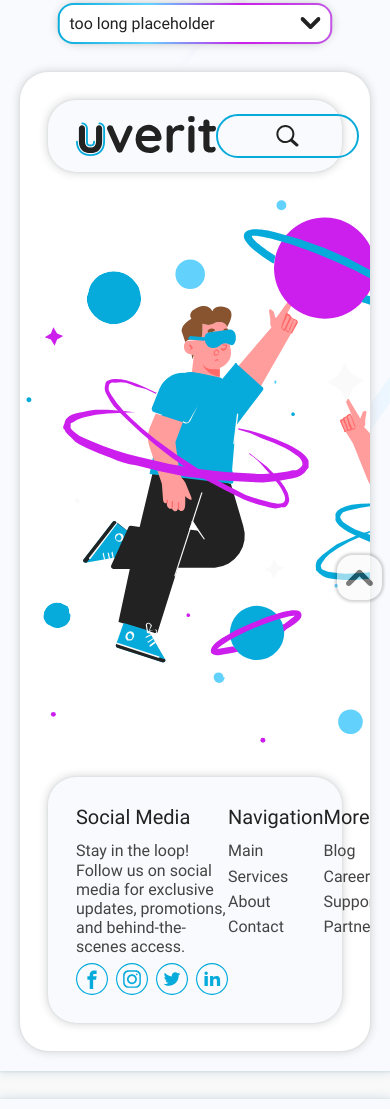
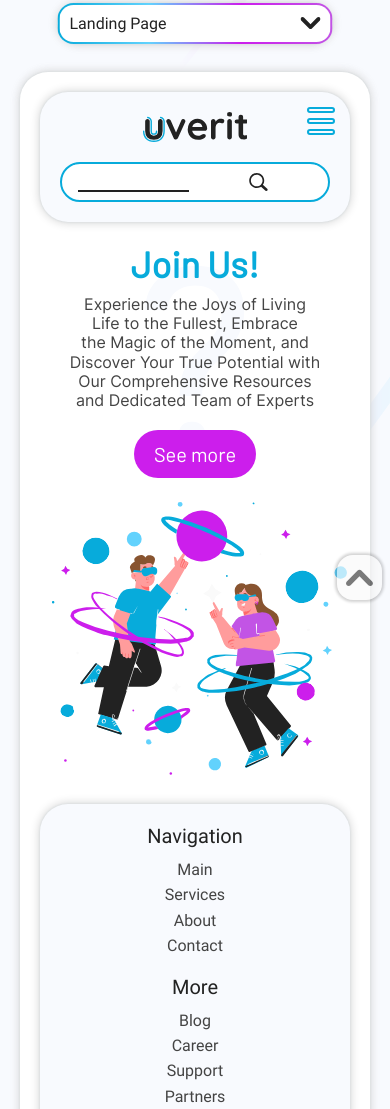
Before and after one commit to newhorizonweb/Uverit-Color-Palette, a plain HTML site: page int_resources/pages/ColorLayout.html in a window 390 px wide. Shown: the part 344-1453 px from the top of the page. Drawn offline with Linux system fonts and the light colour scheme.

Commit message:
v2.4.4 - Landing Page (layout) media
Added media query for the Landing Page section (Color Layout) + made some minor design changes.

Fixed the "Layouts" element's height issue when resizing the page.

```diff
--- a/int_resources/css/layouts.css
+++ b/int_resources/css/layouts.css
@@ -36,6 +36,14 @@
 }
 .cs3{
     stroke:rgb(136, 84, 48);
+}
+
+@media screen and (width <= 768px){
+
+    .layouts{
+        --wrapperPadding1: var(--wrapperPadding2);
+    }
+
 }
 
     /* Layout 0 - landing page */
@@ -85,9 +93,12 @@
     height:40px;
     margin-left:auto;
     margin-right:var(--wrapperPadding1);
+    box-sizing:border-box;
+
     display:flex;
     gap:0;
 
+    background-color:var(--shade1);
     border:solid 2px var(--ucp1);
     border-radius:100px;
     transition:0.15s;
@@ -189,6 +200,110 @@
     background-color:var(--ucp1a);
 }
 
+.lp-burger{
+    height:40px;
+    aspect-ratio:1/1;
+    display:none;
+    flex-direction:column;
+    justify-content:space-between;
+    cursor:pointer;
+}
+
+.lp-burger span{
+    width:100%;
+    height:7px;
+    box-sizing:border-box;
+    border:solid 2px var(--ucp1);
+    border-radius:100px;
+    transition:0.15s;
+}
+
+.lp-burger:hover span{
+    border:solid 2px var(--ucp1a);
+}
+
+                /* Layout 0 - Navbar - media */
+
+@media screen and (width <= 1024px){
+
+    .lp-navbar{
+        display:none;
+    }
+
+    .lp-burger{
+        display:flex;
+    }
+
+}
+
+@media screen and (width <= 768px){
+
+    .lp-nav{
+        padding:var(--wrapperPadding1) calc(var(--wrapperPadding1) * 2);
+        flex-wrap:wrap;
+        gap:var(--wrapperPadding1);
+    }
+
+    .lp-search{
+        order:1;
+        width:100%;
+        padding-left:16px;
+        margin:0;
+    }
+
+    .lp-search-box,
+    .lp-search-open .lp-search-box{
+        width:auto;
+        min-width:0;
+        flex:1;
+    }
+}
+
+@media screen and (width <= 540px){
+
+    .lp-nav{
+        padding:var(--wrapperPadding1);
+        position:relative;
+    }
+
+}
+
+@media screen and (width <= 440px){
+
+    .lp-logo{
+        width:100%;
+        height:30px;
+        display:flex;
+        justify-content:center;
+    }
+
+    .lp-burger{
+        height:28px;
+        aspect-ratio:1/1;
+        position:absolute;
+        top:15px;
+        right:15px;
+    }
+
+    .lp-burger span{
+        height:6px;
+    }
+
+}
+
+@media screen and (width <= 320px){
+
+    .lp-nav{
+        justify-content:center;
+    }
+
+    .lp-burger{
+        width:50%;
+        position:static;
+    }
+
+}
+
         /* Layout 0 - Content */
 
 .lp-content{
@@ -196,6 +311,7 @@
     padding:var(--wrapperPadding1) 0;
     display:flex;
     justify-content:center;
+    align-items:center;
     gap:100px;
 }
 
@@ -217,10 +333,11 @@
     transform:translate(-50%, -50%);
 
     color:var(--ucp3);
-    font-size:35vw;
+    font-size:max(35vw, 250px);
 }
 
 .lp-heading{
+    color:var(--ucp1);
     font-family:cp-font1;
     font-size:42px;
     font-weight:800;
@@ -228,7 +345,7 @@
 }
 
 .lp-desc{
-    width:min(500px, 100%);
+    width:100%;
     margin-top:10px;
     margin-bottom:var(--wrapperPadding1);
 
@@ -258,11 +375,74 @@
 }
 
 .lp-banner svg{
-    width:600px;
+    width:min(600px, 40vw);
 }
 
 .svg-cut-edge{
-    transform:scale(1.13);
+    transform:scale(1.1);
+}
+
+            /* Layout 0 - Content - media */
+
+@media screen and (width <= 1200px){
+
+    .lp-content{
+        gap:var(--wrapperPadding1);
+    }
+
+}
+
+@media screen and (width <= 1024px){
+
+    .lp-content{
+        flex-direction:column;
+    }
+
+    .lp-content-info{
+        width:100%;
+    }
+
+    .lp-banner{
+        width:min(600px, 100%);
+    }
+
+    .lp-banner svg{
+        width:100%;
+    }
+
+}
+
+@media screen and (width <= 540px){
+
+    .lp-heading{
+        font-size:36px;
+    }
+
+    .lp-desc{
+        font-size:16px;
+    }
+
+    .lp-btn{
+        font-size:20px;
+    }
+
+}
+
+@media screen and (width <= 320px){
+
+    .lp-heading{
+        font-size:36px;
+    }
+
+    .lp-desc{
+        font-size:16px;
+    }
+
+    .lp-btn{
+        padding:8px 10px;
+        font-size:18px;
+    }
+
 }
 
         /* Layout 0 - Footer */
@@ -334,13 +514,16 @@
 
             /* Layout 0 - block 5 */
 
+.lpf-block5{
+    align-self:center;
+}
+
 .lp-footer-logo{
     height:32px;
     align-self:center;
 }
 
 .lpf-block5 .lpf-heading{
-    text-align:center;
     margin-bottom:0;
 }
 
@@ -354,6 +537,7 @@
     justify-content:center;
     align-items:center;
 
+    text-align:center;
     color:var(--txt1);
     font-size:16px;
 
@@ -387,7 +571,118 @@
     background-color:var(--ucp2a);
 }
 
-            /* Layout 0 - PDF Settings */
+            /* Layout 0 - Footer - media */
+
+@media screen and (width <= 1200px){
+
+    .lp-footer{
+        flex-wrap:wrap;
+        gap:var(--wrapperPadding1);
+    }
+
+    .lpf-block{
+        max-width:none;
+        flex:15%;
+    }
+
+    .lpf-block2{
+        margin-left:10%;
+    }
+
+    .lpf-block1,
+    .lpf-block5{
+        order:1;
+        flex:40%;
+    }
+
+    .lpf-block1 .lpf-heading,
+    .lpf-block1 .lpf-txt{
+        text-align:center;
+    }
+
+    .lpf-socials{
+        justify-content:center;
+    }
+
+    .lpf-block5{
+        align-self:flex-start;
+    }
+
+    .lpf-newsletter,
+    .lpf-newsletter-btn{
+        width:100%;
+    }
+
+}
+
+@media screen and (width <= 1024px){
+
+    .lpf-block2{
+        margin-left:5%;
+    }
+
+}
+
+@media screen and (width <= 768px){
+
+    .lpf-block{
+        min-width:25%;
+    }
+
+    .lpf-block2{
+        margin-left:0;
+    }
+
+    .lpf-block1,
+    .lpf-block5{
+        flex:auto;
+        width:100%;
+    }
+
+    .lpf-block1{
+        order:2;
+    }
+
+}
+
+@media screen and (width <= 540px){
+
+    .lpf-block{
+        min-width:30%;
+    }
+
+}
+
+@media screen and (width <= 440px){
+
+    .lp-footer{
+        flex-direction:column;
+    }
+
+    .lpf-block{
+        width:100%;
+        align-items:center;
+    }
+
+    .lpf-txt{
+        text-align:center;
+    }
+
+}
+
+@media screen and (width <= 320px){
+
+    .lpf-socials{
+        gap:4px;
+    }
+
+    .lpf-socials svg{
+        height:28px;
+    }
+
+}
+
+        /* Layout 0 - PDF Settings */
 
 @media print{
 
@@ -405,3 +700,9 @@
     }
 
 }
+
+
+
+
+
+        /* Layout 1 - media */
--- a/int_resources/js/color-layout.js
+++ b/int_resources/js/color-layout.js
@@ -1,7 +1,7 @@
 /* Layout List && Display Layout */
 // Array with layout options (buttons to display the layout)
 const layoutArray = [
-    "too long placeholder",
+    "Landing Page",
     "short placeholder",
     "placeholder",
     "plchldr"
@@ -19,22 +19,26 @@ const layouts = document.querySelectorAll(".layout");
 document.addEventListener("DOMContentLoaded", function () {
     document.querySelectorAll(".layout-btn")[0].classList.add("current-layout");
 });
-document.addEventListener("DOMContentLoaded", function () {
-    // Add an arrow icon to the Layout List Select
-    if (listSelectArrow) {
-        listSelectArrow.innerHTML = arrowIcon;
-    }
-    // Set the layouts parent div height
-    if (layoutsParent) {
-        layoutsParent.style.height = layouts[0].offsetHeight.toString() + "px";
-    }
-});
 // Add the display-layout class to the first element on page load
 layouts[0].classList.add("display-layout");
 // Display the first layout in the layout list
 if (currItem) {
     currItem.innerHTML = layoutArray[0];
 }
+// Set the layouts parent div height
+function setLauoutHeight() {
+    if (layoutsParent) {
+        layoutsParent.style.height = layouts[0].offsetHeight.toString() + "px";
+    }
+}
+document.addEventListener("DOMContentLoaded", function () {
+    // Add an arrow icon to the Layout List Select
+    if (listSelectArrow) {
+        listSelectArrow.innerHTML = arrowIcon;
+    }
+    setLauoutHeight();
+    window.addEventListener("resize", setLauoutHeight);
+});
 /* Create Layout Buttons */
 for (let layout = 0; layout < layoutArray.length; layout++) {
     // Create new button
--- a/int_resources/js/navigation.js
+++ b/int_resources/js/navigation.js
@@ -1,4 +1,4 @@
-const paletteVersion = "v2.4.3";
+const paletteVersion = "v2.4.4";
 /* Page Arrays */
 // Arrays with page urls and names
 let filesArray;
--- a/int_resources/pages/ColorLayout.html
+++ b/int_resources/pages/ColorLayout.html
@@ -163,10 +163,8 @@
                                     </div>
 
                                     <div class="lpf-block lpf-block5">
-                                        <p class="lpf-heading">Newsletter</p>
                                         <div class="lp-logo lp-footer-logo"></div>
-
-                                        <input type="text" class="lpf-newsletter">
+                                        <input type="text" class="lpf-newsletter" placeholder="Newsletter">
                                         <p class="lpf-newsletter-btn">Subscribe</p>
                                     </div>
 
--- a/int_resources/ts/color-layout.ts
+++ b/int_resources/ts/color-layout.ts
@@ -5,7 +5,7 @@
 
 // Array with layout options (buttons to display the layout)
 const layoutArray:string[] = [
-    "too long placeholder",
+    "Landing Page",
     "short placeholder",
     "placeholder",
     "plchldr"
@@ -28,6 +28,21 @@ document.addEventListener("DOMContentLoaded", function(){
     (document.querySelectorAll(".layout-btn")[0] as HTMLElement).classList.add("current-layout");
 });
 
+// Add the display-layout class to the first element on page load
+layouts[0].classList.add("display-layout");
+
+// Display the first layout in the layout list
+if (currItem){
+    currItem.innerHTML = layoutArray[0];
+}
+
+// Set the layouts parent div height
+function setLauoutHeight(){
+    if (layoutsParent){
+        layoutsParent.style.height = (layouts[0] as HTMLElement).offsetHeight.toString() + "px";
+    }
+}
+
 document.addEventListener("DOMContentLoaded", function(){
 
     // Add an arrow icon to the Layout List Select
@@ -35,20 +50,9 @@ document.addEventListener("DOMContentLoaded", function(){
         listSelectArrow.innerHTML = arrowIcon;
     }
 
-    // Set the layouts parent div height
-    if (layoutsParent){
-        layoutsParent.style.height = (layouts[0] as HTMLElement).offsetHeight.toString() + "px";
-    }
-
+    setLauoutHeight();
+    window.addEventListener("resize", setLauoutHeight);
 });
-
-// Add the display-layout class to the first element on page load
-layouts[0].classList.add("display-layout");
-
-// Display the first layout in the layout list
-if (currItem){
-    currItem.innerHTML = layoutArray[0];
-}
 
     /* Create Layout Buttons */
 
--- a/int_resources/ts/navigation.ts
+++ b/int_resources/ts/navigation.ts
@@ -1,5 +1,5 @@
 
-const paletteVersion:string = "v2.4.3";
+const paletteVersion:string = "v2.4.4";
 
     /* Page Arrays */
 
```
Also changed, not shown: int_resources/ts/layouts.ts (+1 -1 lines), int_resources/js/layouts.js.
